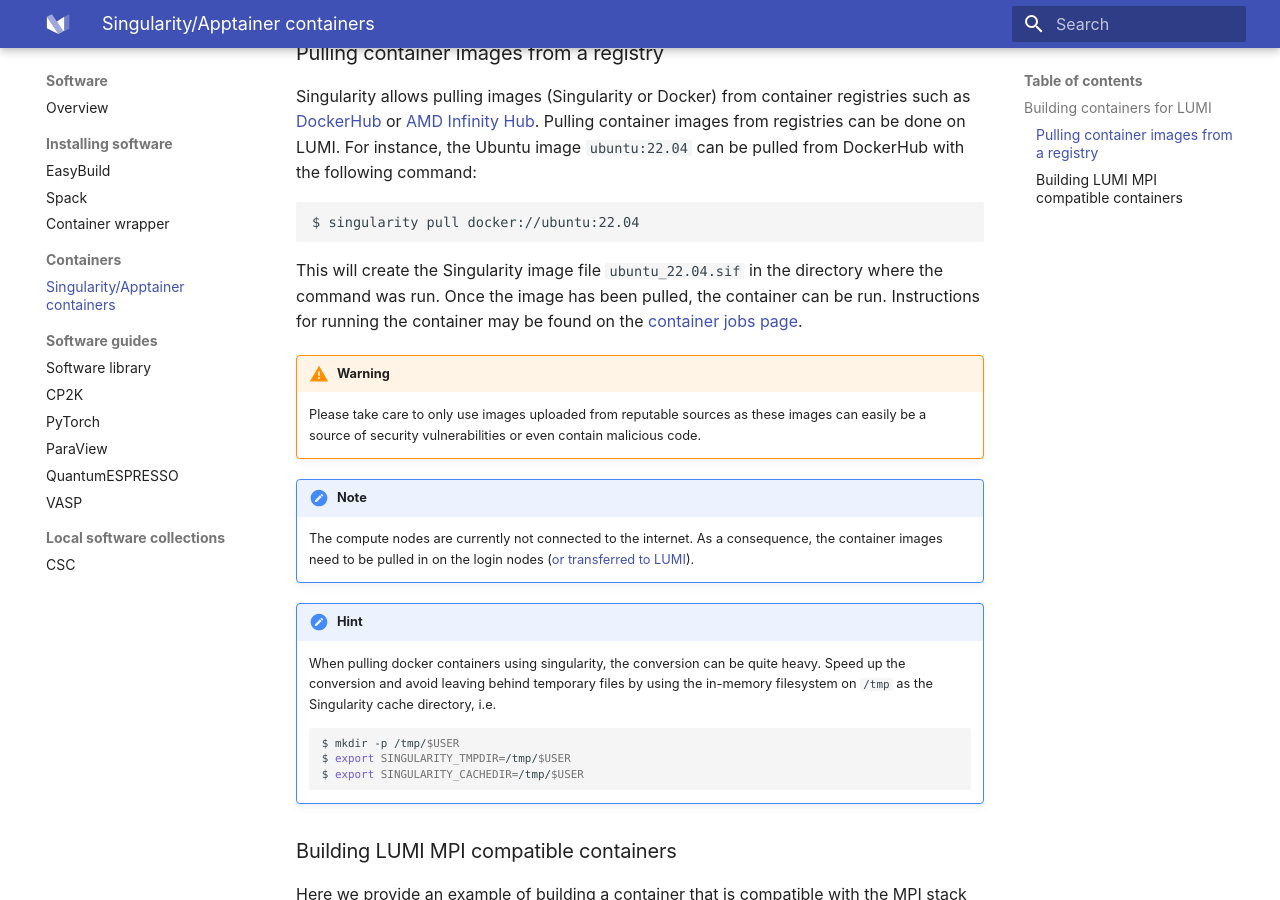
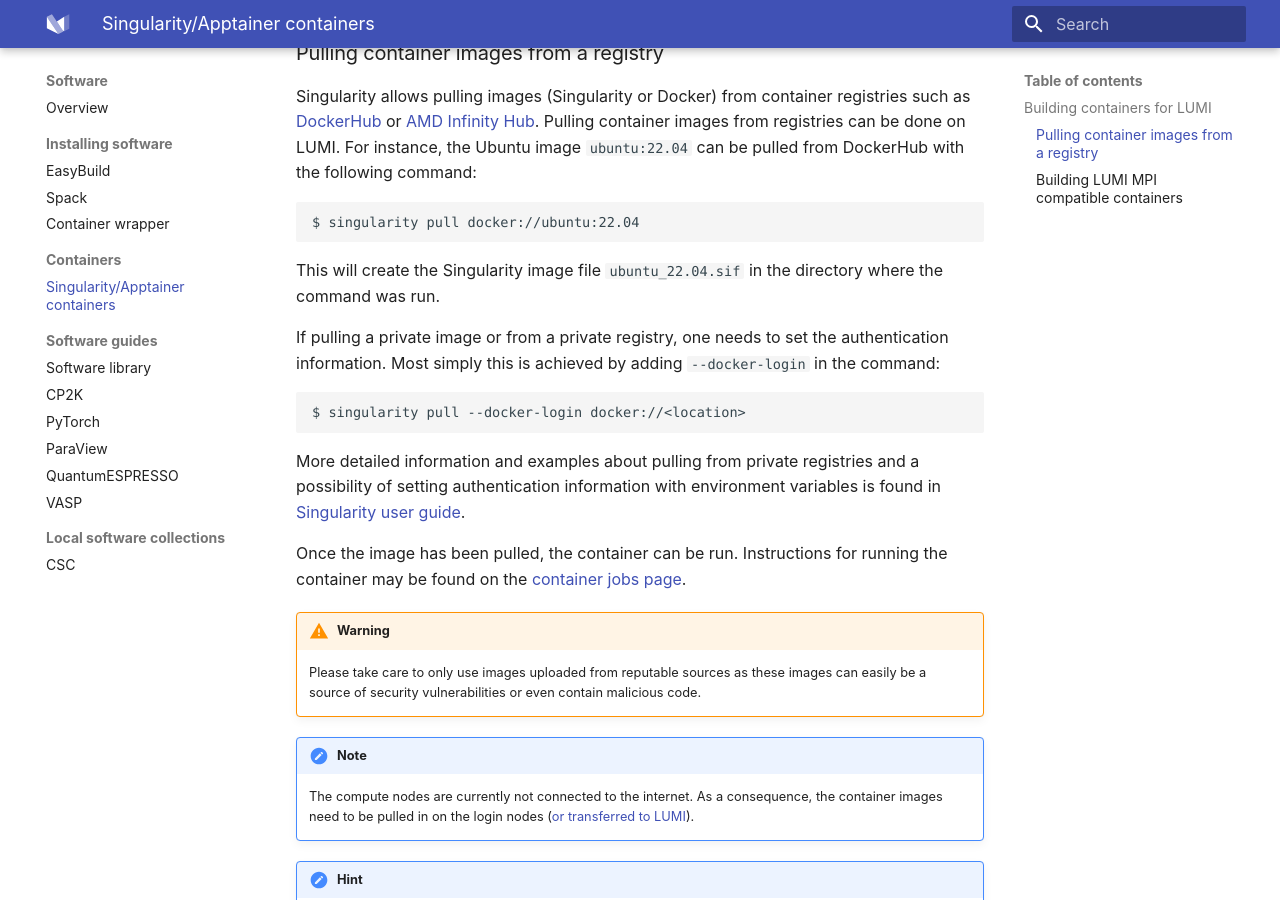
Before and after one commit to Lumi-supercomputer/lumi-userguide, an MkDocs documentation site: the page built from docs/software/containers/singularity.md, in a window 1280 px wide and 900 px high, scrolled down 877 px. Built offline with MkDocs 1.6.1 and Material for MkDocs 9.7.7, drawn with Linux system fonts in a browser that asks for light colours.

Commit message:
Adding info of pulling from private registries

````diff
--- a/docs/software/containers/singularity.md
+++ b/docs/software/containers/singularity.md
@@ -54,7 +54,17 @@
 ```
 
 This will create the Singularity image file `ubuntu_22.04.sif` in the directory
-where the command was run. Once the image has been pulled, the container can be
+where the command was run.
+
+If pulling a private image or from a private registry, one needs to set the authentication information. Most simply this is achieved by adding `--docker-login` in the command:
+
+```bash
+$ singularity pull --docker-login docker://<location>
+```
+
+More detailed information and examples about pulling from private registries and a possibility of setting authentication information with environment variables is found in [Singularity user guide](https://docs.sylabs.io/guides/3.0/user-guide/singularity_and_docker.html#making-use-of-private-images-from-private-registries).
+
+Once the image has been pulled, the container can be
 run. Instructions for running the container may be found on the [container jobs
 page][container-jobs].
 
````
